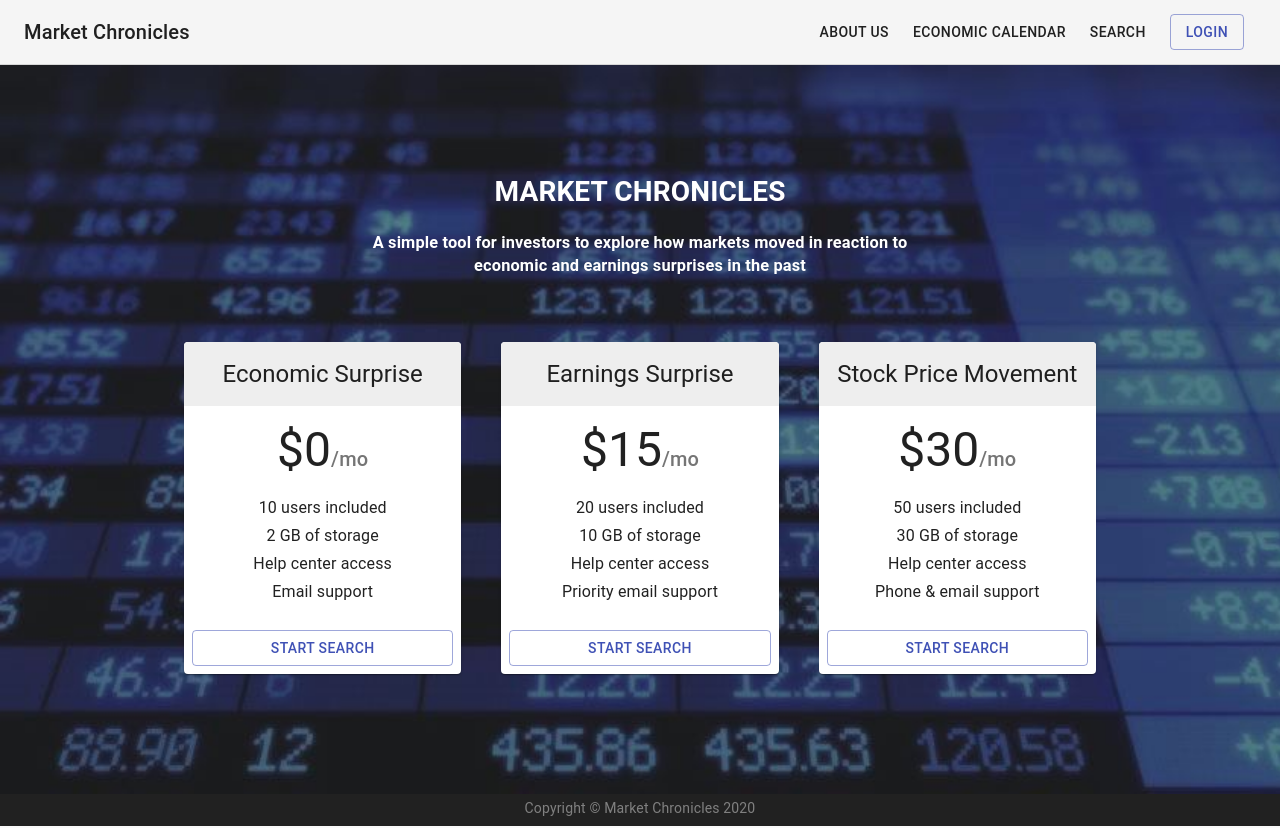
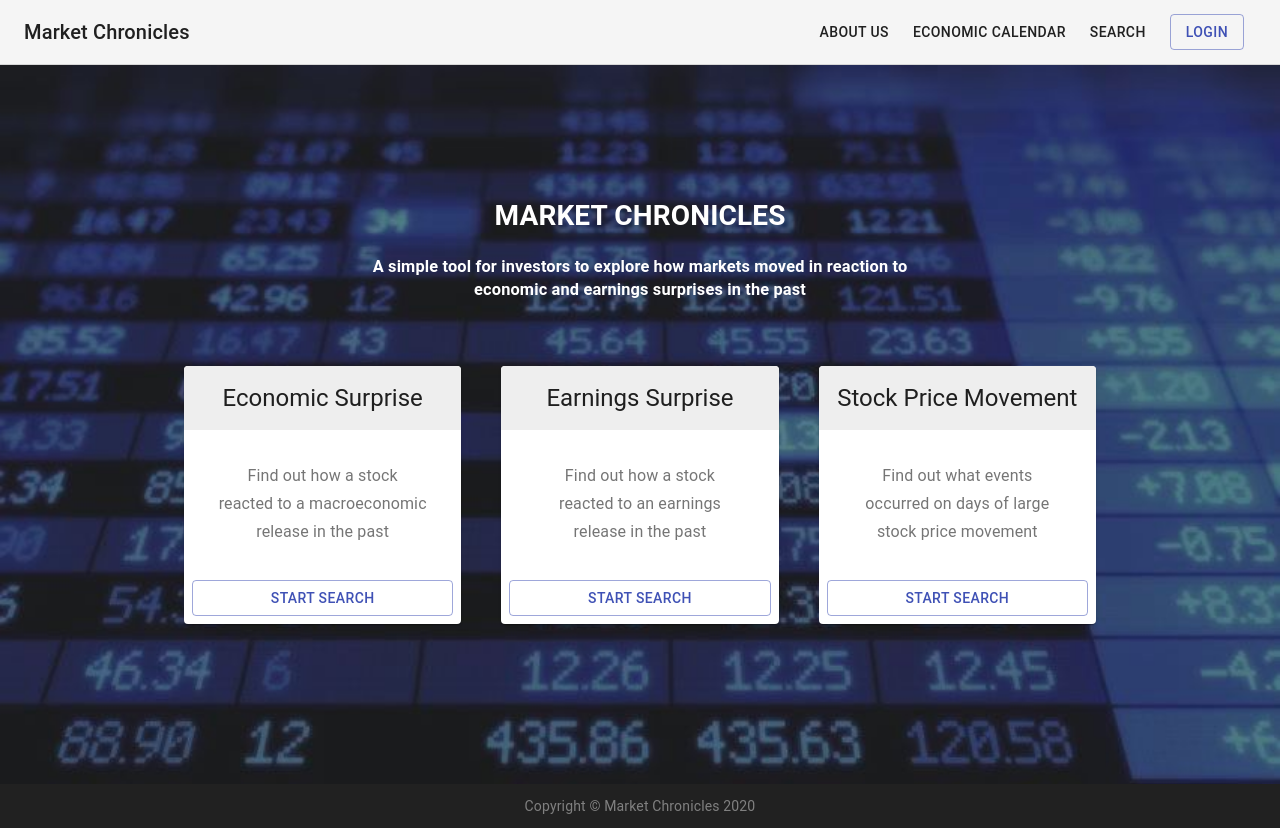
Before and after one commit to nxwcharlene/marketChronicles, a React (Create React App) app in the folder frontend2/: page / in a window 1280 px wide. Built offline with nearby package versions, Linux system fonts and the light colour scheme.

Commit message:
test commit

```diff
--- a/frontend2/src/pages/mainpage.js
+++ b/frontend2/src/pages/mainpage.js
@@ -44,8 +44,8 @@ const useStyles = makeStyles(theme => ({
     padding: 0,
     backgroundImage: 'url(' + background + ')',
     backgroundSize: 'cover',
-    paddingTop: theme.spacing(3),
-    paddingBottom: theme.spacing(15),
+    paddingTop: theme.spacing(6),
+    paddingBottom: theme.spacing(20),
   },
   appBar: {
     borderBottom: `1px solid ${theme.palette.divider}`,
@@ -77,8 +77,8 @@ const useStyles = makeStyles(theme => ({
     backgroundColor: theme.palette.type == 'dark' ? theme.palette.grey[900] : theme.palette.grey[900],
     borderTop: `0px solid ${theme.palette.divider}`,
     marginTop: theme.spacing(0),
-    paddingTop: theme.spacing(0.5),
-    paddingBottom: theme.spacing(1),
+    paddingTop: theme.spacing(1.5),
+    paddingBottom: theme.spacing(1.5),
 //    [theme.breakpoints.up('sm')]: {
 //      paddingTop: theme.spacing(0),
 //      paddingBottom: theme.spacing(0),
@@ -89,8 +89,8 @@ const useStyles = makeStyles(theme => ({
 const tiers = [
   {
     title: 'Economic Surprise',
-    price: '0',
-    description: ['10 users included', '2 GB of storage', 'Help center access', 'Email support'],
+    price: '',
+    description: ['Find out how a stock', 'reacted to a macroeconomic', 'release in the past',],
     button: '/macro',
     buttonText: 'Start Search',
     buttonVariant: 'outlined',
@@ -98,12 +98,11 @@ const tiers = [
   {
     title: 'Earnings Surprise',
 //    subheader: 'Most popular',
-    price: '15',
+    price: '',
     description: [
-      '20 users included',
-      '10 GB of storage',
-      'Help center access',
-      'Priority email support',
+      'Find out how a stock',
+      'reacted to an earnings',
+      'release in the past',
     ],
     button: '/earnings',
     buttonText: 'Start Search',
@@ -111,12 +110,11 @@ const tiers = [
   },
   {
     title: 'Stock Price Movement',
-    price: '30',
+    price: '',
     description: [
-      '50 users included',
-      '30 GB of storage',
-      'Help center access',
-      'Phone & email support',
+      'Find out what events',
+      'occurred on days of large',
+      'stock price movement',
     ],
     button: '/event',
     buttonText: 'Start Search',
@@ -198,18 +196,16 @@ export default function MainPage() {
                         <CardContent>
                           <div className={classes.cardPricing}>
                             <Typography component="h2" variant="h3" color="textPrimary">
-                              ${tier.price}
-                            </Typography>
-                            <Typography variant="h6" color="textSecondary">
-                              /mo
+                              {tier.price}
                             </Typography>
                           </div>
                           <ul>
                             {tier.description.map(line => (
-                              <Typography component="li" variant="subtitle1" align="center" key={line}>
+                              <Typography variant="h6" color="textSecondary" component="li" variant="subtitle1" align="center" key={line}>
                                 {line}
                               </Typography>
                             ))}
+                            <div style={{height:10}}/>
                           </ul>
                         </CardContent>
                         <CardActions>
```
